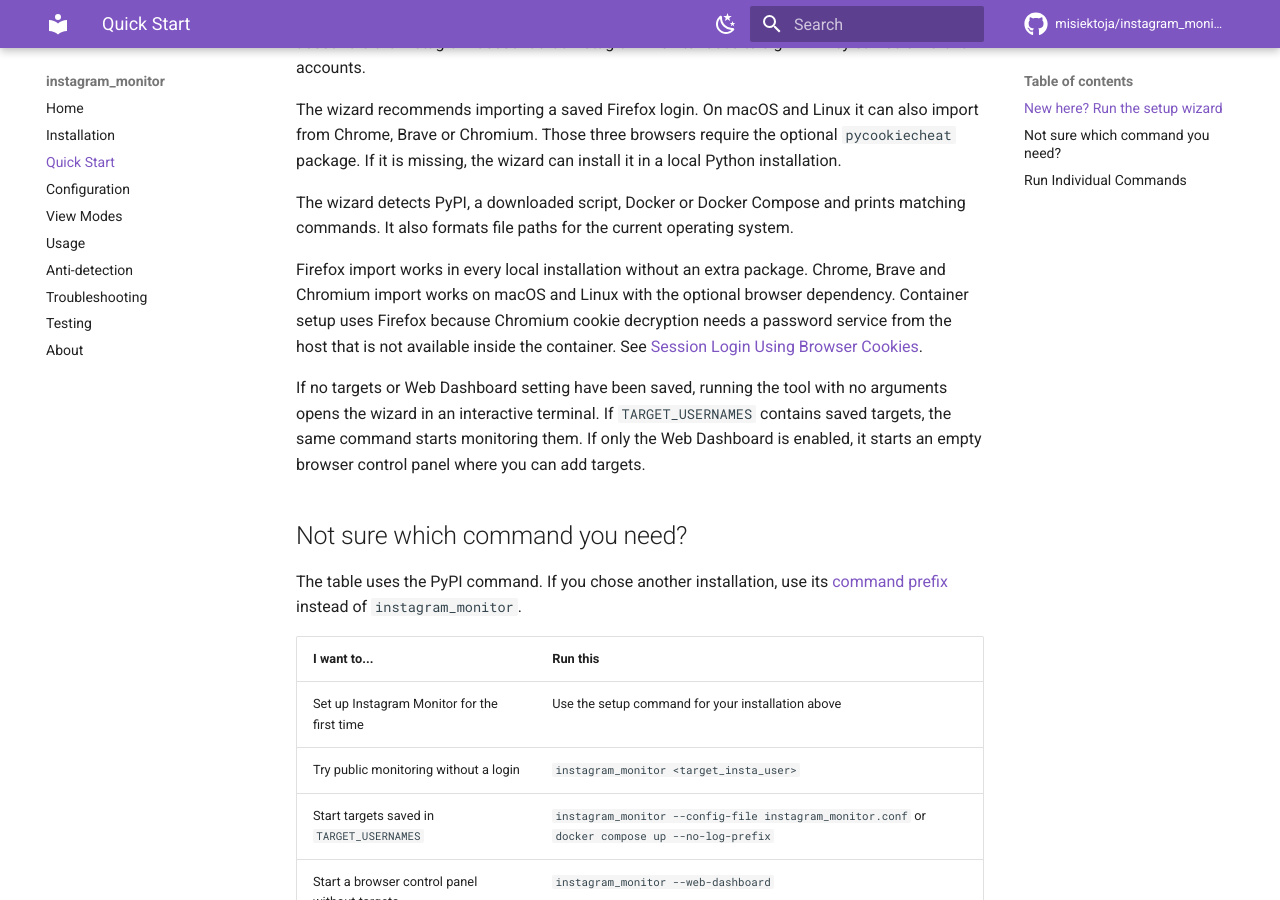
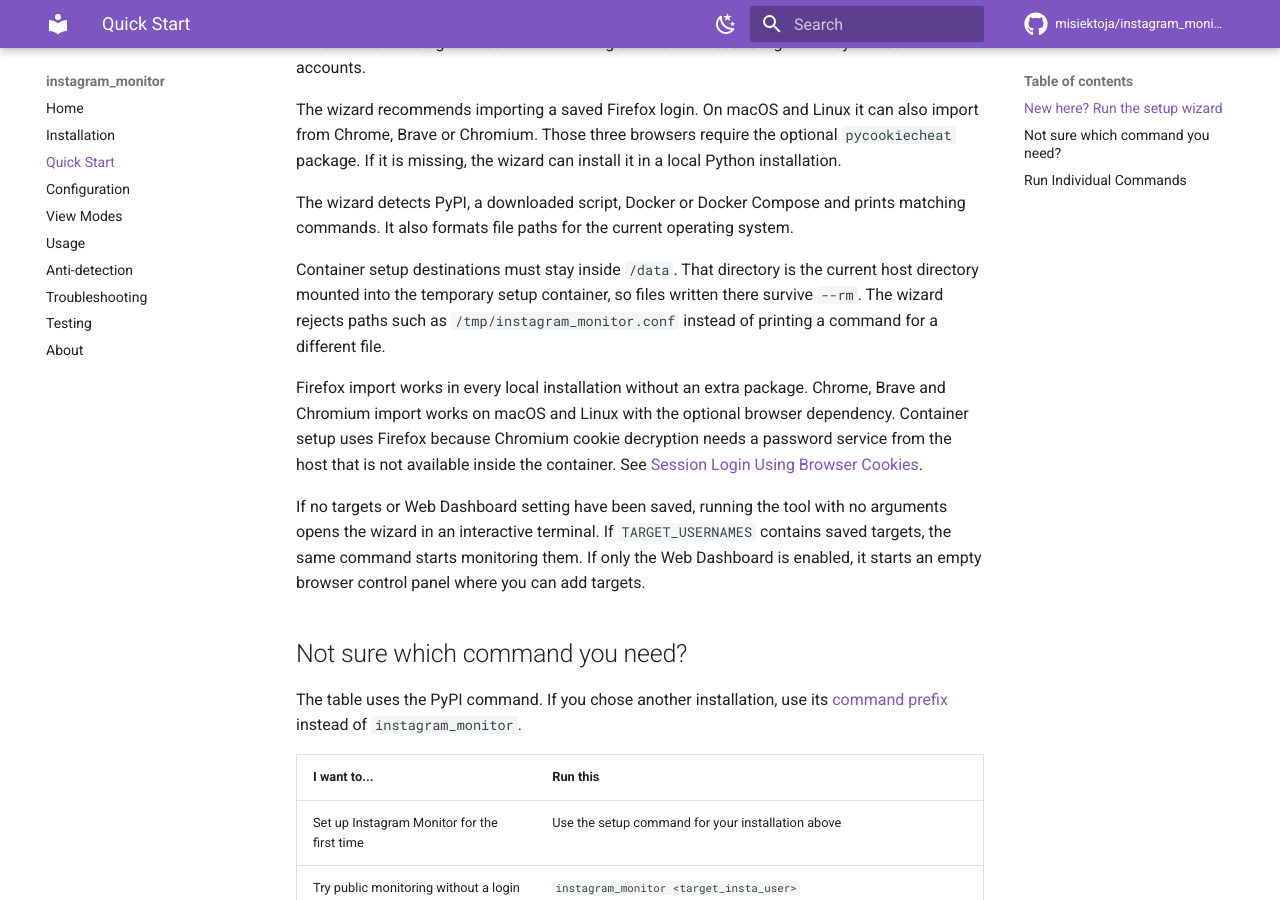
Before and after one commit to misiektoja/instagram_monitor, an MkDocs documentation site: the page built from docs/quick-start.md, in a window 1280 px wide and 900 px high, scrolled down 803 px. Built offline with MkDocs 1.6.1 and Material for MkDocs 9.7.7, drawn with Linux system fonts in a browser that asks for light colours; comment, search, counter and statistics services are not loaded.

Commit message:
docs(quick-start): explain persistent container paths

```diff
--- a/docs/quick-start.md
+++ b/docs/quick-start.md
@@ -68,6 +68,8 @@
 
 The wizard detects PyPI, a downloaded script, Docker or Docker Compose and prints matching commands. It also formats file paths for the current operating system.
 
+Container setup destinations must stay inside `/data`. That directory is the current host directory mounted into the temporary setup container, so files written there survive `--rm`. The wizard rejects paths such as `/tmp/instagram_monitor.conf` instead of printing a command for a different file.
+
 Firefox import works in every local installation without an extra package. Chrome, Brave and Chromium import works on macOS and Linux with the optional browser dependency. Container setup uses Firefox because Chromium cookie decryption needs a password service from the host that is not available inside the container. See [Session Login Using Browser Cookies](configuration.md#option-3-session-login-using-browser-cookies-recommended).
 
 If no targets or Web Dashboard setting have been saved, running the tool with no arguments opens the wizard in an interactive terminal. If `TARGET_USERNAMES` contains saved targets, the same command starts monitoring them. If only the Web Dashboard is enabled, it starts an empty browser control panel where you can add targets.
```
